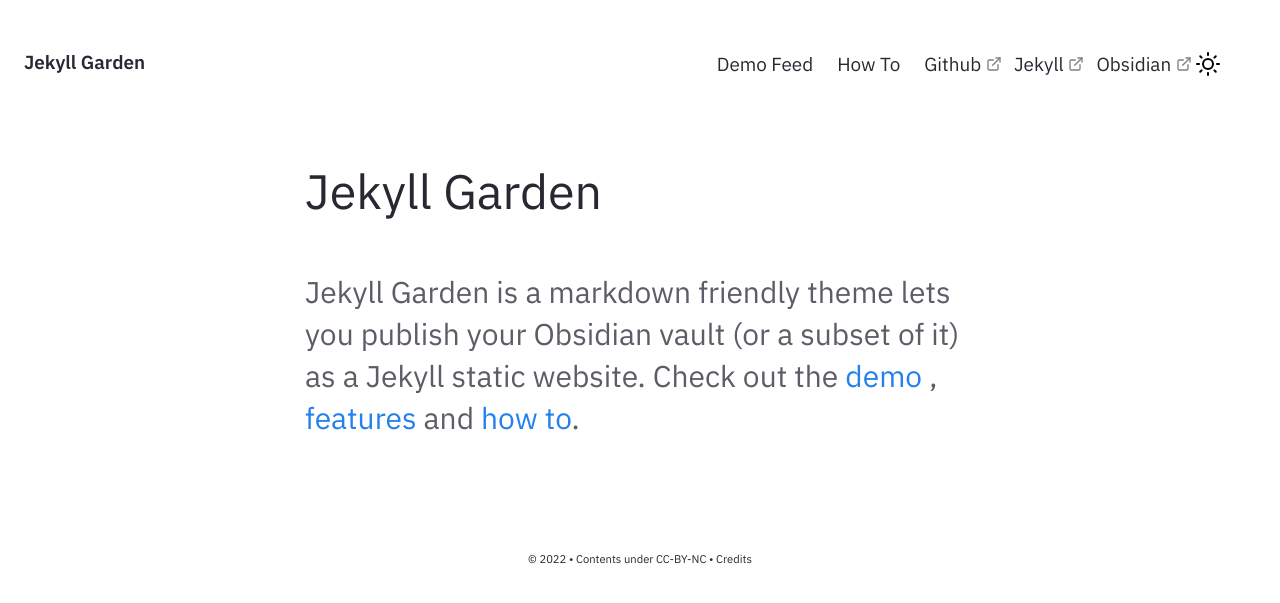
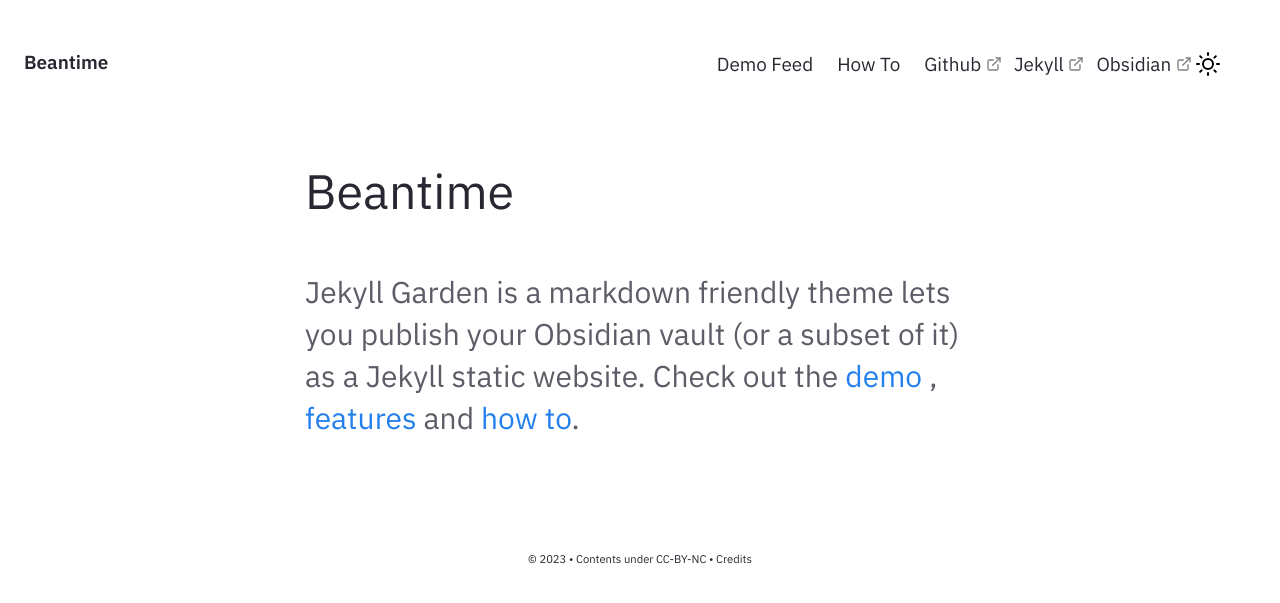
Before and after one commit to IrisLiu-00/dndnotes, a Jekyll site: the page built from pages/index.md, in a window 1280 px wide. Shown: the top 603 px of the page. Built offline with Jekyll 4.4.1, drawn with Linux system fonts in a browser that asks for light colours.

Commit message:
Update _config.yml

```diff
--- a/_config.yml
+++ b/_config.yml
@@ -19,18 +19,18 @@
 # in the templates via {{ site.myvariable }}.
 
 # URL is the base hostname with protocol for your site, eg http://example.com
-url: "" # the base hostname & protocol for your site, e.g. http://example.com
+url: "http://IrisLiu-00.github.io" # the base hostname & protocol for your site, e.g. http://example.com
 
 # If you want to install this jekyll in a subpath (eg /digitalgarden) set it here.
 # Else keep it Empty (DON'T PUT /; Keep it empty)
-baseurl: ""
+baseurl: "/dnd"
 
 # Website Header, Description, Footer year and text.
 # If you are deleting this, make sure you remove it from HTML files too
-heading: Jekyll Garden # Change this
-content: Obsidian ready Jekyll Theme
+heading: Beantime
+content: Beans content only
 copyright:
-  year: © 2022
+  year: © 2023
   msg: Contents under CC-BY-NC
 
 # Set title and content for private & broken link tooltop
```
